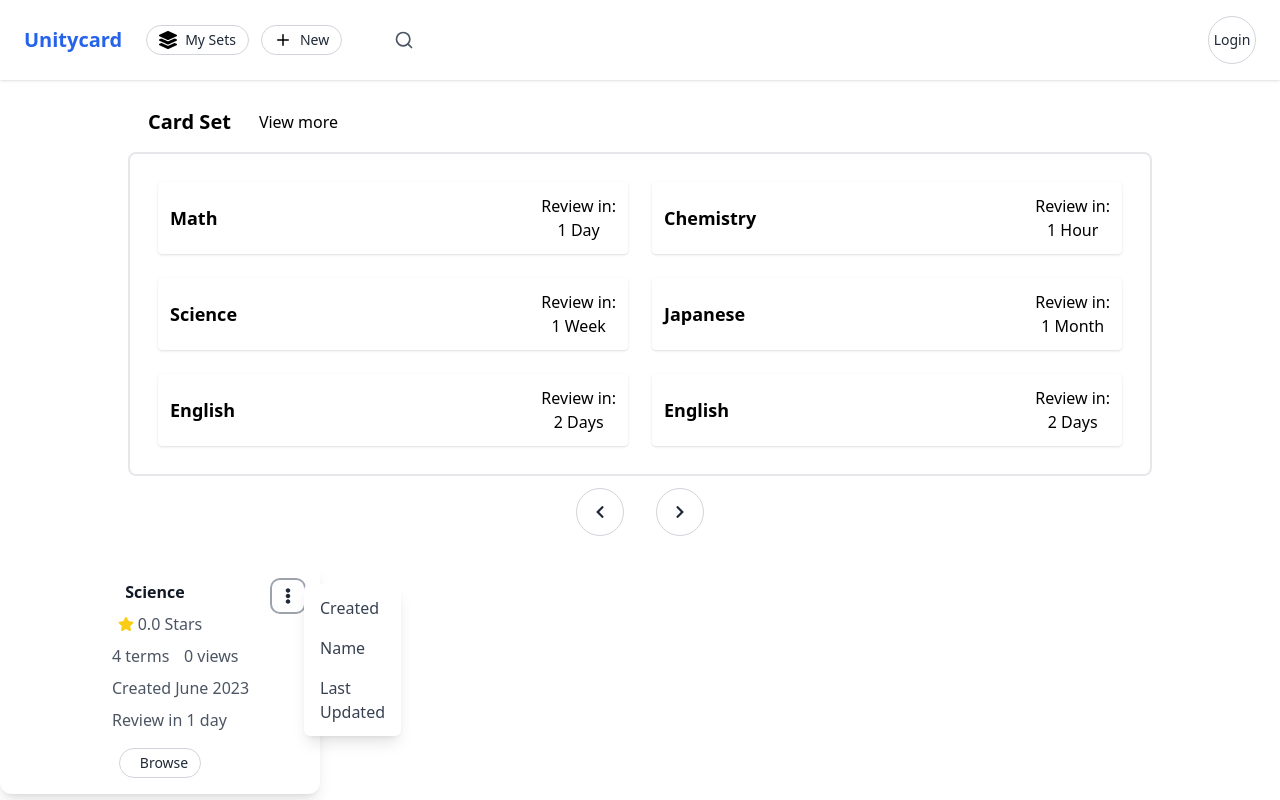
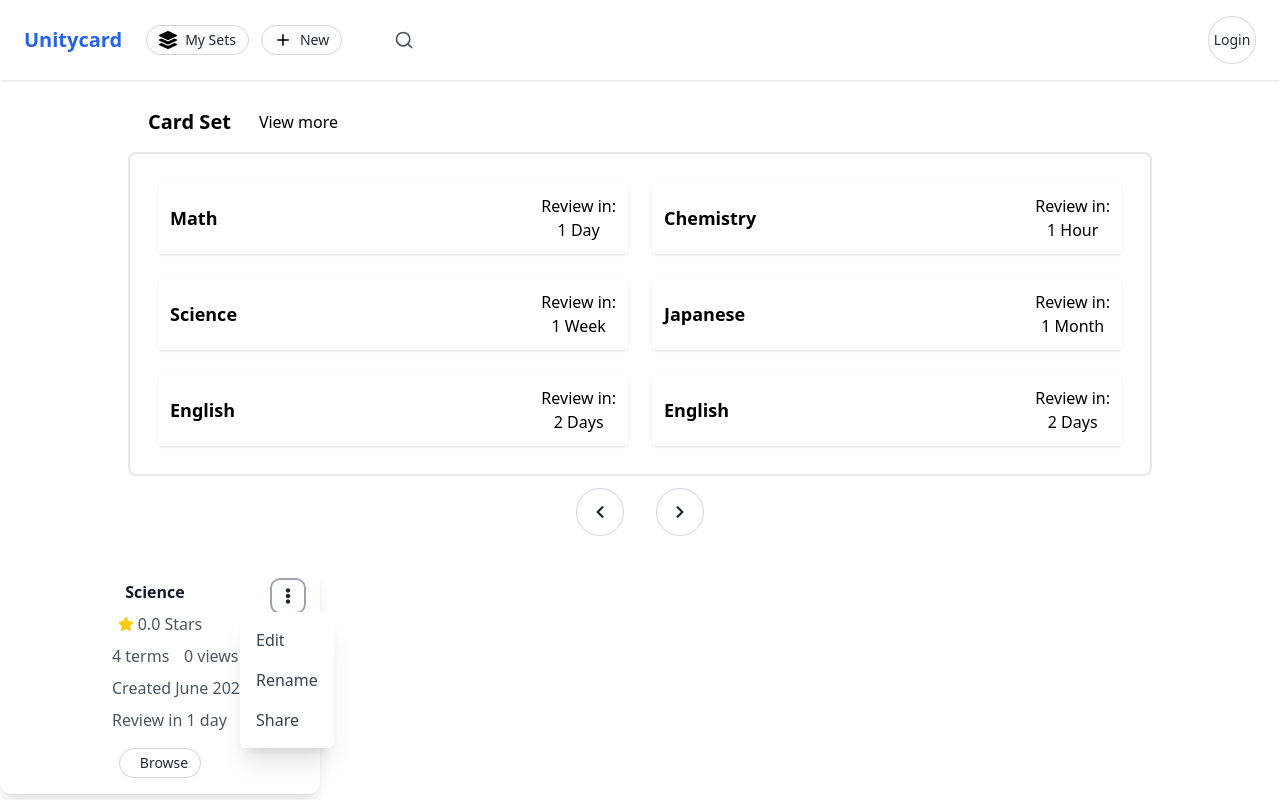
Before and after one commit to JayCenxx/forgetCurve, a React (Create React App) app in the folder forgetcurve_react/: page / in a window 1280 px wide. Both pictures are taken after a click on the button 288 px from the left and 596 px from the top of the page. Built offline with nearby package versions, Linux system fonts and the light colour scheme.

Commit message:
dropdown menu 2

```diff
--- a/forgetcurve_react/src/App.js
+++ b/forgetcurve_react/src/App.js
@@ -1,7 +1,6 @@
 // App.js
 import CardSetDetails from "./components/CardSetDetails";
 import CardSetMain from "./components/CardSetMain";
-import DropdownMenu from "./components/DropdownMenu";
 import Header from "./components/header/Header";
 
 function App() {
--- a/forgetcurve_react/src/components/CardSetDetails.js
+++ b/forgetcurve_react/src/components/CardSetDetails.js
@@ -1,7 +1,7 @@
 import { buttonStyle } from "../style/styles";
 import { FaStar } from "react-icons/fa";
 import ThreedotsButton from "./buttons/ThreedotsButton";
-import DropdownMenu from "./DropdownMenu";
+
 
 const CardSetDetails = () => {
 
@@ -14,7 +14,7 @@ const CardSetDetails = () => {
         <div className="basis-4/12"></div>
         {/* 3 dot button */}
        <ThreedotsButton></ThreedotsButton>
-       <DropdownMenu></DropdownMenu>
+
       </section>
 
       {/* stars */}
--- a/forgetcurve_react/src/components/DropdownMenu.js
+++ /dev/null
@@ -1,42 +0,0 @@
-
-import { useEffect, useRef, useState } from "react";
-import { dropDownStores } from "../stores/mainStores";
-
-
-const DropdownMenu = () => {
-    const { isOpen, setIsOpen } = dropDownStores(state => ({ isOpen: state.isOpen, setIsOpen: state.setIsOpen }));
-    const dropdownRef = useRef(null);
-
-    // Handle clicks outside the dropdown to close it
-    useEffect(() => {
-      const handleClickOutside = (event) => {
-        if (dropdownRef.current && !dropdownRef.current.contains(event.target)) {
-          setIsOpen(false);
-        }
-      };
-
-      document.addEventListener('mousedown', handleClickOutside);
-
-      return () => {
-        document.removeEventListener('mousedown', handleClickOutside);
-      };
-    }, [dropdownRef]);
-
-    return (
-      <main className="relative" ref={dropdownRef}>
-
-        {/* Dropdown Menu */}
-        {isOpen && (
-          <div className="absolute mt-1 w-auto rounded-md shadow-lg bg-white z-10">
-            <ul className="py-1 text-gray-700">
-              <li className="px-4 py-2 hover:bg-gray-100 cursor-pointer">Created</li>
-              <li className="px-4 py-2 hover:bg-gray-100 cursor-pointer">Name</li>
-              <li className="px-4 py-2 hover:bg-gray-100 cursor-pointer">Last Updated</li>
-            </ul>
-          </div>
-        )}
-      </main>
-    );
-  };
-
-  export default DropdownMenu;
--- a/forgetcurve_react/src/components/buttons/ThreedotsButton.js
+++ b/forgetcurve_react/src/components/buttons/ThreedotsButton.js
@@ -1,13 +1,40 @@
-import { FaEllipsisV } from 'react-icons/fa'; // Make sure you have react-icons installed
-import { dropDownStores } from '../../stores/mainStores';
-
+import React, { useState, useRef, useEffect } from 'react';
+import { FaEllipsisV } from 'react-icons/fa';
 
 const ThreedotsButton = () => {
-  const { isOpen, setIsOpen } = dropDownStores(state => ({ isOpen: state.isOpen, setIsOpen: state.setIsOpen }));
+  const [isOpen, setIsOpen] = useState(false);
+  const ref = useRef();
+
+  useEffect(() => {
+    const handleClickOutside = (event) => {
+      if (ref.current && !ref.current.contains(event.target)) {
+        setIsOpen(false);
+      }
+    };
+
+    document.addEventListener('click', handleClickOutside, true);
+
+    return () => {
+      document.removeEventListener('click', handleClickOutside, true);
+    };
+  }, []);
+
   return (
-    <button className="p-2 rounded-lg  hover:bg-gray-300 focus:outline-none focus:ring-2 focus:ring-gray-400 "   onClick={() => setIsOpen(!isOpen)}>
-      <FaEllipsisV className="text-gray-800" />
-    </button>
+    <div className="relative" ref={ref}>
+      <button
+        onClick={() => setIsOpen(prev => !prev)}
+        className="p-2 rounded-lg hover:bg-gray-300 focus:outline-none focus:ring-2 focus:ring-gray-400"
+      >
+        <FaEllipsisV className="text-gray-800" />
+      </button>
+      {isOpen && (
+        <div className="absolute -translate-x-8 w-max py-2  bg-white rounded-md shadow-xl z-10">
+          <a href="#" className="block px-4 py-2 text-md text-gray-700 hover:bg-gray-100">Edit</a>
+          <a href="#" className="block px-4 py-2 text-md text-gray-700 hover:bg-gray-100">Rename</a>
+          <a href="#" className="block px-4 py-2 text-md text-gray-700 hover:bg-gray-100">Share</a>
+        </div>
+      )}
+    </div>
   );
 };
 
```
